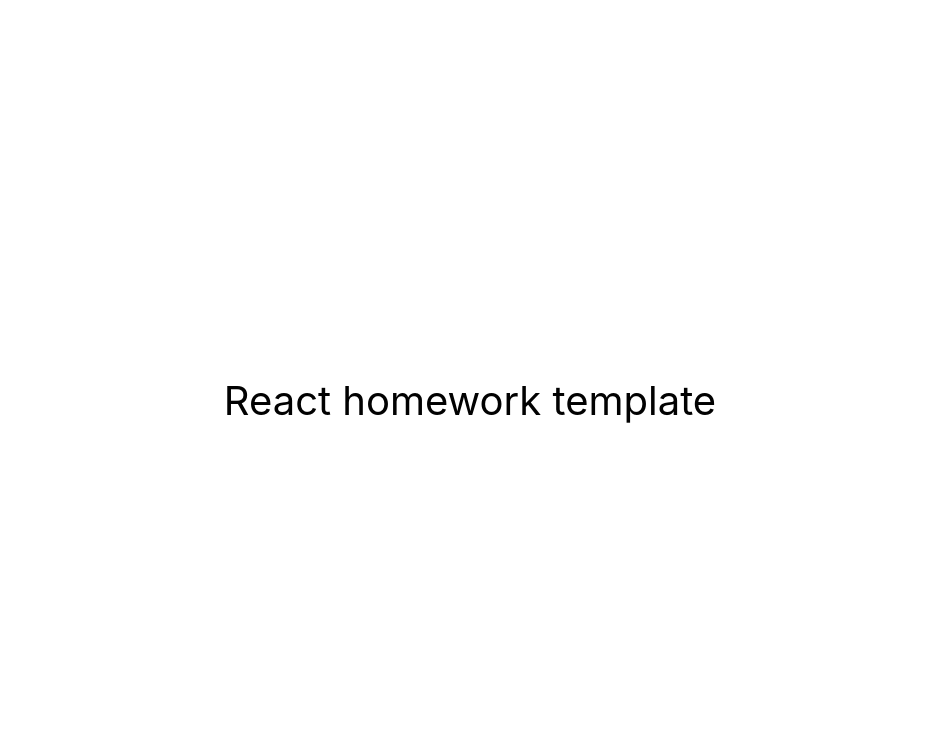
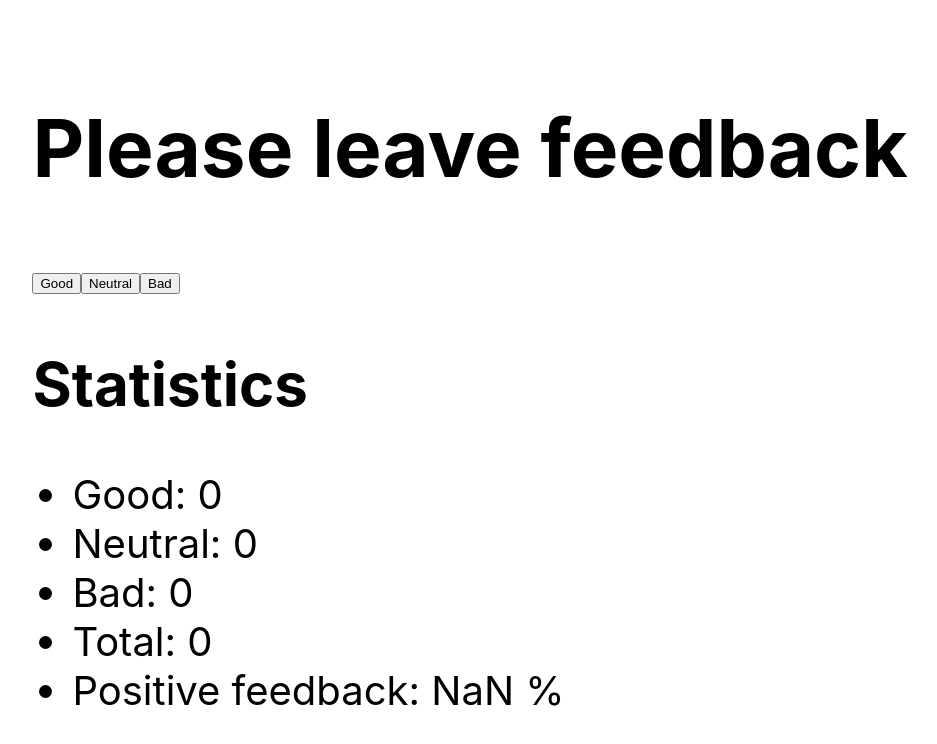
Before and after one commit to IrynkaKol/goit-react-hw-02-feedback, a React (Create React App) app: page / in a window 1280 px wide. Shown: the top 744 px of the page, without its empty margins (170-1107 px from the left). Built offline with nearby package versions, Linux system fonts and the light colour scheme.

Commit message:
add component

```diff
--- a/src/components/App.jsx
+++ b/src/components/App.jsx
@@ -1,3 +1,6 @@
+import React from 'react'
+import Feedback from './Feedback/Feedback';
+
 export const App = () => {
   return (
     <div
@@ -10,7 +13,7 @@ export const App = () => {
         color: '#010101'
       }}
     >
-      React homework template
+      <Feedback />
     </div>
   );
 };
--- /dev/null
+++ b/src/components/Feedback/Feedback.jsx
@@ -0,0 +1,73 @@
+import React, { Component } from 'react';
+
+class Feedback extends Component {
+  state = {
+    good: 0,
+    neutral: 0,
+    bad: 0,
+  };
+
+  handleGood = () => {
+    this.setState(prevState => ({
+      good: prevState.good + 1,
+    }));
+  };
+
+  handleNeutral = () => {
+    this.setState(prevState => ({
+      neutral: prevState.neutral + 1,
+    }));
+  };
+
+  handleBad = () => {
+    this.setState(prevState => ({
+      bad: prevState.bad + 1,
+    }));
+  };
+
+  countTotalFeedback = () => {
+    let total = this.state.good + this.state.neutral + this.state.bad;
+
+    return total;
+  };
+
+  countPositiveFeedbackPercentage = () => {
+    if (this.countTotalFeedback !== 0) {
+    let positive = (this.state.good / this.countTotalFeedback) * 100
+    return positive;
+    }
+  };
+
+  render() {
+    const good = this.state.good;
+    const neutral = this.state.neutral;
+    const bad = this.state.bad;
+    const total = this.countTotalFeedback();
+    const positive = Math.round((good / total) * 100);
+    return (
+      <div>
+        <h1>Please leave feedback</h1>
+        <button type="button" onClick={this.handleGood}>
+          Good
+        </button>
+        <button type="button" onClick={this.handleNeutral}>
+          Neutral
+        </button>
+        <button type="button" onClick={this.handleBad}>
+          Bad
+        </button>
+
+        <h2>Statistics</h2>
+        <ul>
+          <li>Good: {good}</li>
+          <li>Neutral: {neutral}</li>
+          <li>Bad: {bad}</li>
+          <li>Total: {total}</li>
+          <li>Positive feedback: {positive} %</li>
+        </ul>
+      </div>
+    );
+  }
+}
+
+export default Feedback;
```
